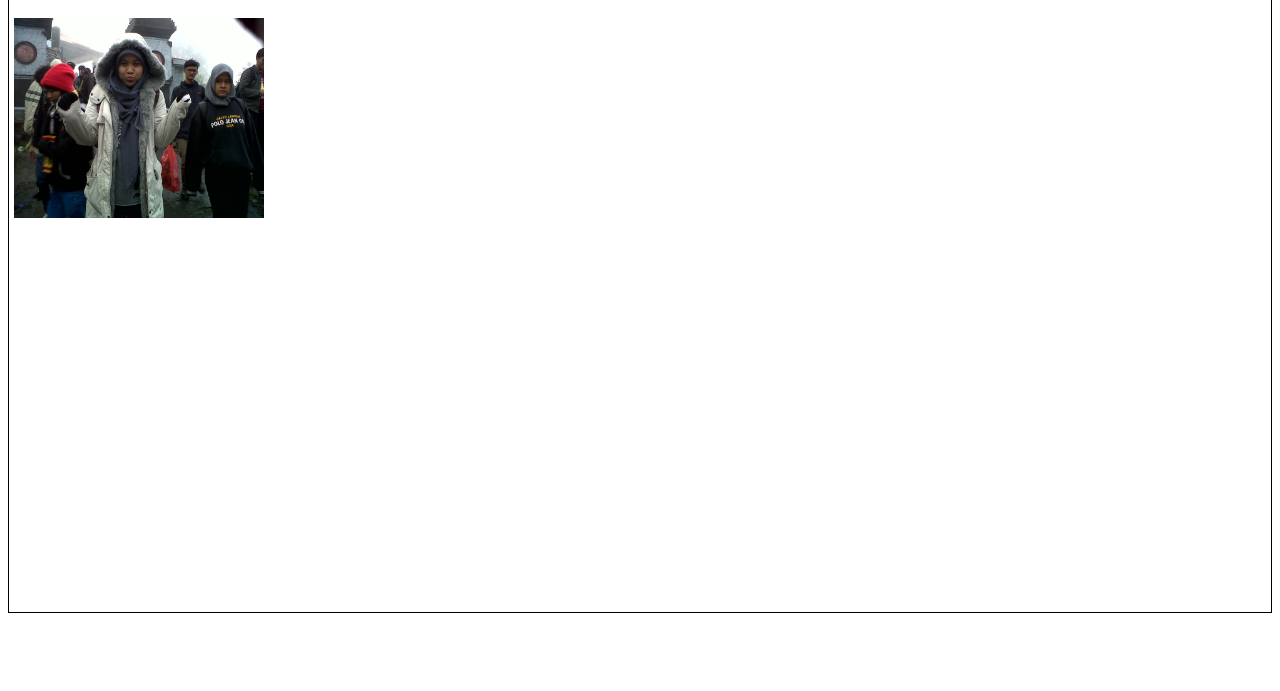
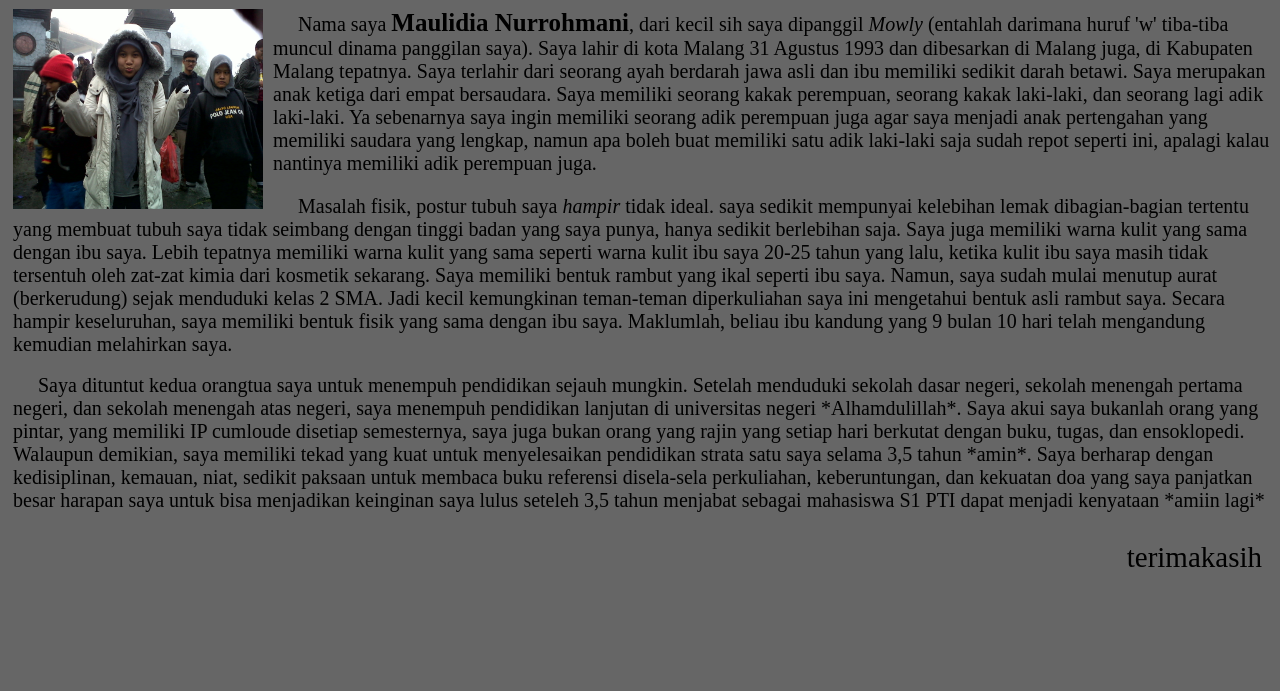
Before and after one commit to molimood/webpage, a plain HTML site: page deskripsidiri.html in a window 1280 px wide. Shown: the part 109-800 px from the top of the page. Drawn offline with Linux system fonts and the light colour scheme.

Commit message:
Update deskripsidiri.html

```diff
--- a/deskripsidiri.html
+++ b/deskripsidiri.html
@@ -12,8 +12,7 @@ body,td,th {
 -->
 </style>
 <meta http-equiv="Content-Type" content="text/html; charset=iso-8859-1" /></head>
-<body>
-<div style="background:-moz-linear-gradient(top, #33333, #666666);background:-webkit-linear-gradient(top, #33333, #666666);border:1px solid #000;color:#FFF;">
+<body bgcolor="#666666">
 <h1 style="font-family:Footlight MT Light;color:#FF3399"><font style="margin-right:20px;">&nbsp;</font>DESKRIPSI DIRI</h1>
 <p style="font-family:Curlz MT"><marquee direction="right" behavior="alternate"><span style = "color:#66CCFF">M a u l i d i a  N u r r o h m a n i / 1 1 0 5 3 3 4 3 0 5 8 8 (D 2011) </span></marquee></p>
 <!----<div align="center"><img src="IMG-20130119-00117.jpg"; width="250"; height="200"/></div>---->
```
